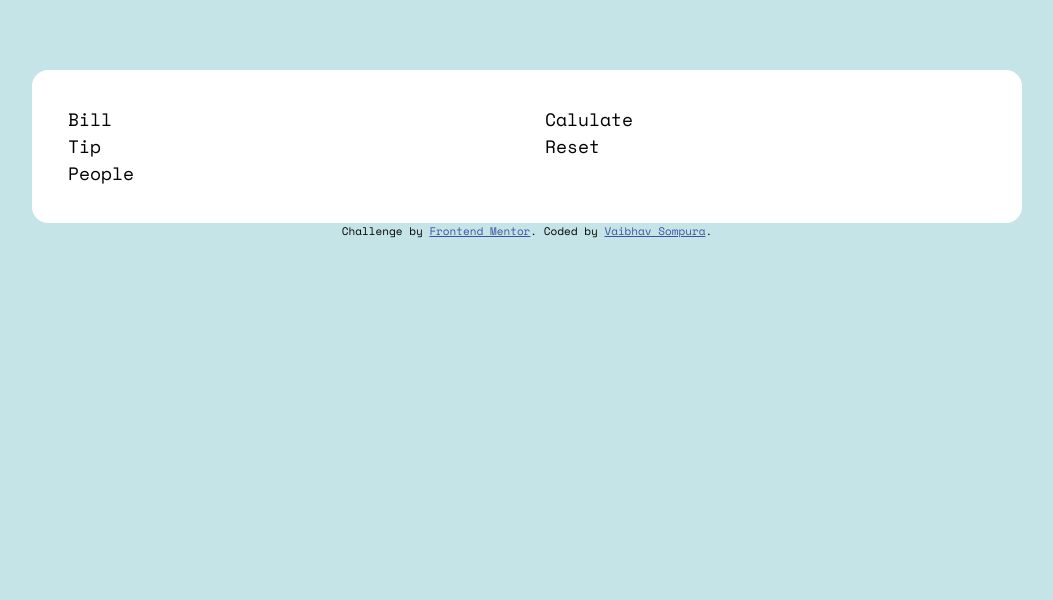
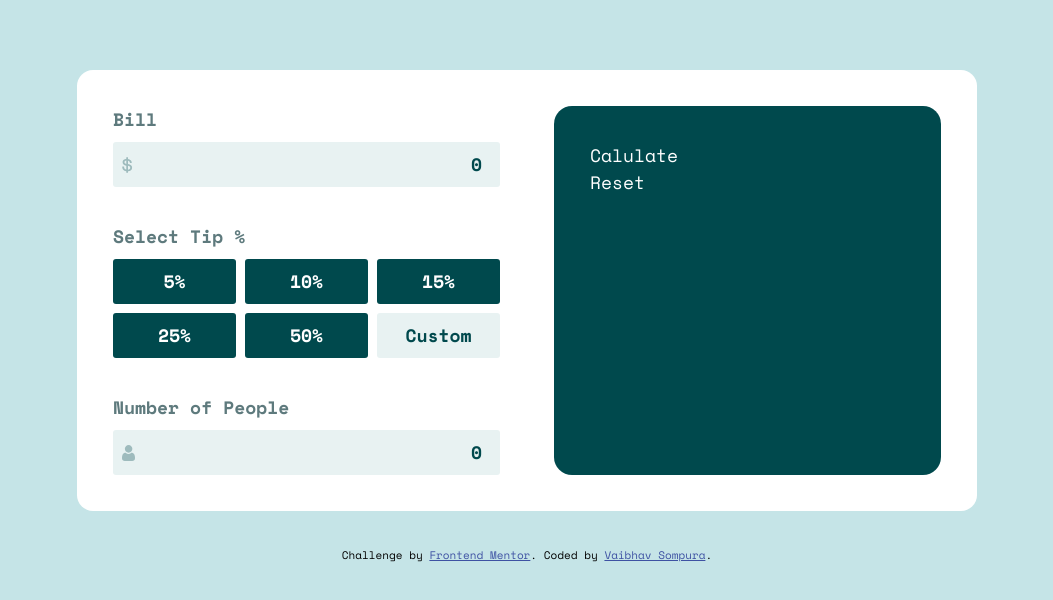
Before and after one commit to vsompura3/tip-calculator-app-main, a plain HTML site: page index.html in a window 1280 px wide. Shown: the part 164-764 px from the top of the page, without its empty margins (113-1166 px from the left). Drawn offline with nearby package versions, Linux system fonts and the light colour scheme.

Commit message:
Added inputfields and button styles

```diff
--- a/dist/css/style.css
+++ b/dist/css/style.css
@@ -4,7 +4,6 @@
 /** Custom Properties **/
 :root {
 	--ff-base: "Space Mono", "MonoLisa", Arial, Helvetica, sans-serif;
-
 	--clr-primary: hsl(172, 67%, 45%);
 	--clr-neutral-100: hsl(0, 0%, 100%);
 	--clr-neutral-200: hsl(180, 29%, 93%);
@@ -12,6 +11,7 @@
 	--clr-neutral-400: hsl(184, 14%, 56%);
 	--clr-neutral-500: hsl(186, 14%, 43%);
 	--clr-neutral-600: hsl(183, 100%, 15%);
+	--clr-hover-100: rgb(159, 232, 223);
 }
 
 /** Reset **/
@@ -92,19 +92,129 @@ h6 {
 
 /* Main */
 .app {
-	max-width: 55em;
+	max-width: 50em;
 	width: 100%;
 	margin: 0 auto;
+	margin-bottom: 2em;
 	padding: 2em;
 	background-color: var(--clr-neutral-100);
 	border-radius: 1rem;
 	display: grid;
 	grid-template-columns: 1fr 1fr;
+	gap: 3em;
+}
+
+.input {
+	display: grid;
 	gap: 2em;
 }
 
+.output {
+	background-color: var(--clr-neutral-600);
+	color: var(--clr-neutral-100);
+	padding: 2em;
+	border-radius: 1em;
+}
+
+.bill-container,
+.tip-container,
+.people-container {
+	display: flex;
+	flex-direction: column;
+	gap: 0.5em;
+}
+
+.label {
+	font-weight: 700;
+	color: var(--clr-neutral-500);
+}
+
+.inputfield {
+	width: 100%;
+	border-radius: 3px;
+	border: none;
+	background-color: var(--clr-neutral-200);
+	color: var(--clr-neutral-600);
+	font-weight: 700;
+	padding: 0.5em 1em;
+	text-align: right;
+}
+
+.inputfield::-webkit-outer-spin-button,
+.inputfield::-webkit-inner-spin-button {
+	-webkit-appearance: none;
+	margin: 0;
+}
+
+/* Firefox */
+.inputfield[type="number"] {
+	-moz-appearance: textfield;
+}
+
+.inputfield::placeholder {
+	color: var(--clr-neutral-600);
+	font-weight: 700;
+}
+
+.inputgroup {
+	position: relative;
+}
+
+.inputgroup img {
+	position: absolute;
+	top: 50%;
+	left: 0.5em;
+	transform: translateY(-50%);
+}
+
+.tip__group {
+	display: flex;
+	flex-wrap: wrap;
+	--flex-gap: 0.5em;
+	--flex-basis: 33.3%;
+	gap: var(--flex-gap);
+	font-weight: 700;
+}
+
+.tip__group button {
+	flex: 1 0 calc(var(--flex-basis) - var(--flex-gap));
+	background-color: var(--clr-neutral-600);
+	color: var(--clr-neutral-100);
+	border: none;
+	border-radius: 3px;
+	padding: 0.5em;
+	cursor: pointer;
+}
+
+.tip__group button:hover {
+	background-color: var(--clr-hover-100);
+	color: var(--clr-neutral-600);
+}
+
+.tip__group button:active {
+	background-color: var(--clr-primary);
+	color: var(--clr-neutral-600);
+}
+
+.tip__group input {
+	width: 100%;
+	flex: 1 0 calc(var(--flex-basis) - var(--flex-gap));
+	text-align: center;
+}
+
+/* Viewport less than 45em or 720px */
 @media screen and (max-width: 45em) {
 	.app {
 		grid-template-columns: 1fr;
+		gap: 1.5em;
+		padding: 1.5em;
+	}
+
+	.output {
+		padding: 1.25em;
+	}
+
+	.tip__group {
+		--flex-basis: 50%;
 	}
 }
--- a/index.html
+++ b/index.html
@@ -35,9 +35,53 @@
 			<main class="main app">
 				<!-- Input Customization -->
 				<section class="input">
-					<div class="bill-container">Bill</div>
-					<div class="tip-container">Tip</div>
-					<div class="people-container">People</div>
+					<div class="bill bill-container">
+						<label for="bill-amount" class="bill__label label">Bill</label>
+						<div class="bill__inputgroup inputgroup">
+							<input
+								type="number"
+								name="bill-amount"
+								id="bill-amount"
+								class="bill__input inputfield"
+								placeholder="0"
+								required
+							/>
+							<img src="./images/icon-dollar.svg" alt="dollar-sign" class="bill__sign" />
+						</div>
+					</div>
+
+					<div class="tip tip-container">
+						<label for="tip-amount" class="tip__label label">Select Tip %</label>
+						<div class="tip__group">
+							<button type="button" data-tip="5">5%</button>
+							<button type="button" data-tip="10">10%</button>
+							<button type="button" data-tip="15" data-active="true">15%</button>
+							<button type="button" data-tip="25">25%</button>
+							<button type="button" data-tip="50">50%</button>
+							<input
+								type="number"
+								name="custom-tip"
+								id="custom-tip"
+								class="inputfield"
+								placeholder="Custom"
+							/>
+						</div>
+					</div>
+
+					<div class="people people-container">
+						<label for="num-of-people" class="people__label label">Number of People</label>
+						<div class="people__inputgroup inputgroup">
+							<input
+								type="number"
+								name="num-of-people"
+								id="num-of-people"
+								class="people__input inputfield"
+								placeholder="0"
+								required
+							/>
+							<img src="./images/icon-person.svg" alt="person-sign" class="people-sign" />
+						</div>
+					</div>
 				</section>
 				<!-- Output Calculator -->
 				<section class="output">
```
